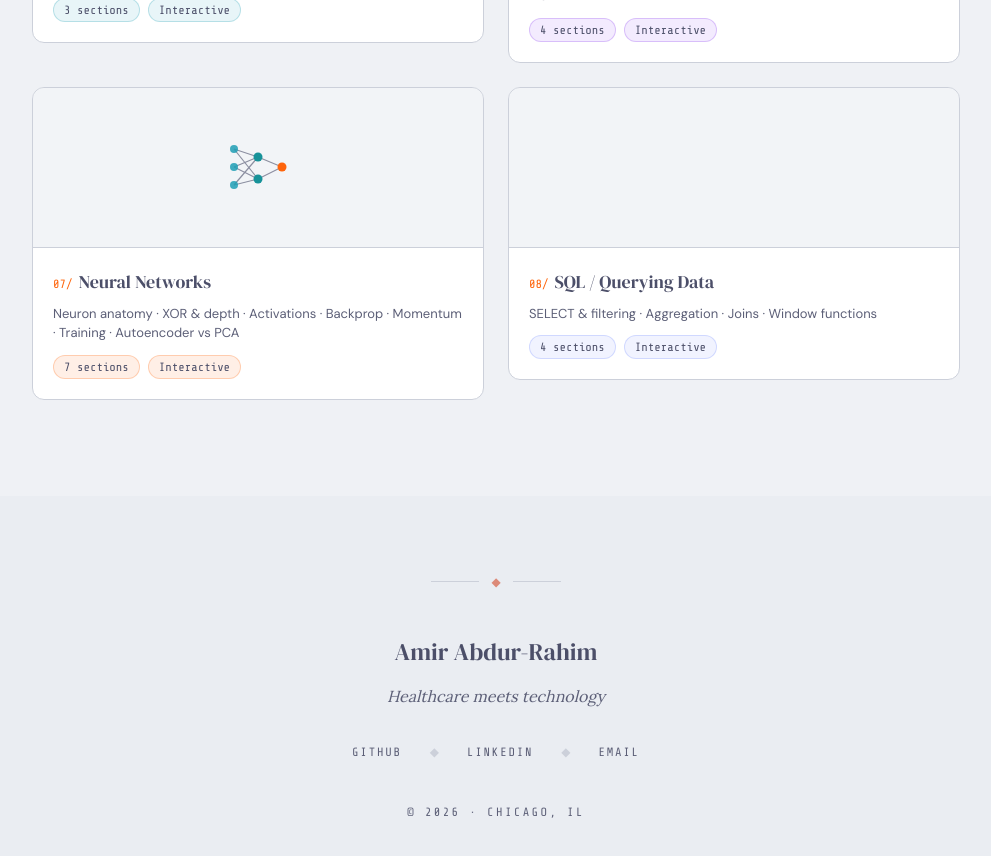
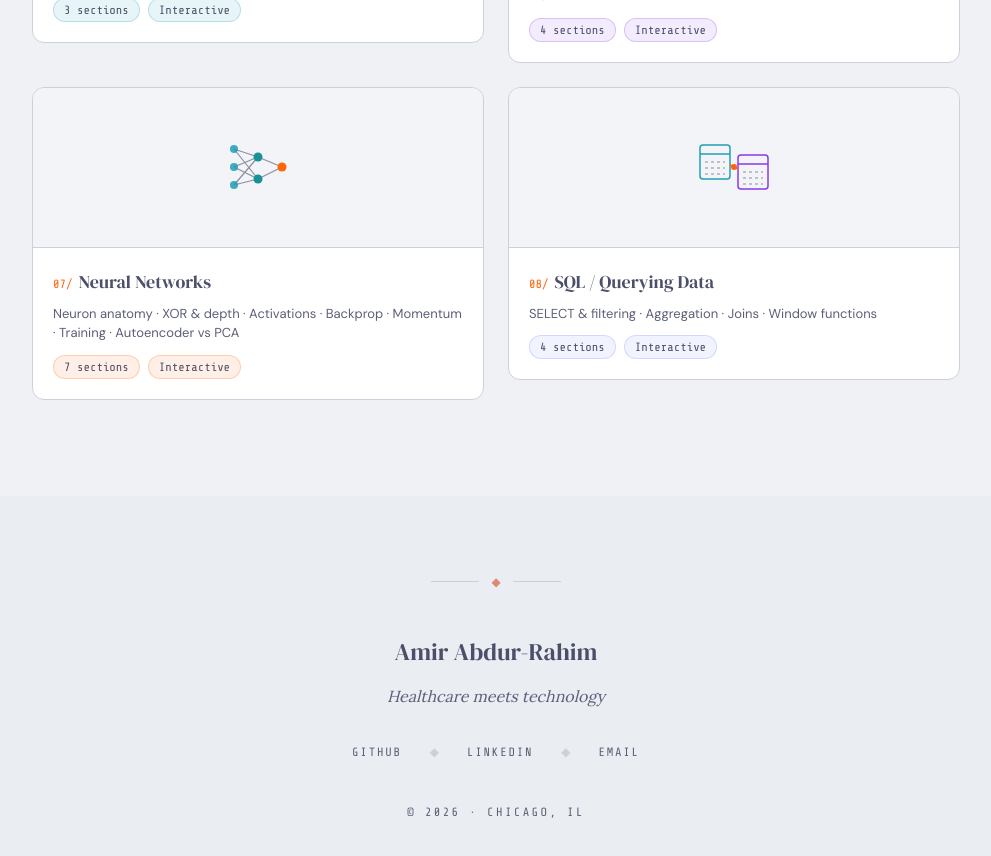
Before and after one commit to aabdur1/amir-site, a Next.js app: page /learn in a window 1280 px wide. Shown: the part 1380-2236 px from the top of the page, without its empty margins (144-1135 px from the left). Built offline with nearby package versions, Linux system fonts and the light colour scheme.

Commit message:
feat: SQL index card illustration and per-slug OG card
Adds the two-tables-joining motif (SQLIllustration) to the learn index
grid and wires it into the ILLUSTRATIONS map, plus the matching Mocha
variant in the per-slug OG image route's Illustration switch.

```diff
--- a/app/learn/[slug]/opengraph-image.tsx
+++ b/app/learn/[slug]/opengraph-image.tsx
@@ -122,6 +122,23 @@ function Illustration({ slug }: { slug: string }) {
           <circle cx="40" cy="22" r="4.5" fill={C.teal} />
           <circle cx="40" cy="44" r="4.5" fill={C.teal} />
           <circle cx="64" cy="32" r="4.5" fill={C.peach} />
+        </svg>
+      )
+    case 'sql':
+      return (
+        <svg {...common}>
+          <rect x="6" y="10" width="30" height="34" rx="3" fill="none" stroke={C.sapphire} strokeWidth="1.5" />
+          <line x1="6" y1="19" x2="36" y2="19" stroke={C.sapphire} strokeWidth="1.5" />
+          <line x1="11" y1="27" x2="31" y2="27" stroke={C.line} strokeWidth="1.2" strokeDasharray="3" />
+          <line x1="11" y1="33" x2="31" y2="33" stroke={C.line} strokeWidth="1.2" strokeDasharray="3" />
+          <line x1="11" y1="39" x2="31" y2="39" stroke={C.line} strokeWidth="1.2" strokeDasharray="3" />
+          <rect x="44" y="20" width="30" height="34" rx="3" fill="none" stroke={C.mauve} strokeWidth="1.5" />
+          <line x1="44" y1="29" x2="74" y2="29" stroke={C.mauve} strokeWidth="1.5" />
+          <line x1="49" y1="37" x2="69" y2="37" stroke={C.line} strokeWidth="1.2" strokeDasharray="3" />
+          <line x1="49" y1="43" x2="69" y2="43" stroke={C.line} strokeWidth="1.2" strokeDasharray="3" />
+          <line x1="49" y1="49" x2="69" y2="49" stroke={C.line} strokeWidth="1.2" strokeDasharray="3" />
+          <line x1="36" y1="30" x2="44" y2="34" stroke={C.peach} strokeWidth="1.5" />
+          <circle cx="40" cy="32" r="3" fill={C.peach} />
         </svg>
       )
     default:
--- a/app/learn/page.tsx
+++ b/app/learn/page.tsx
@@ -129,6 +129,28 @@ function NeuralNetworksIllustration() {
   )
 }
 
+function SQLIllustration() {
+  return (
+    <svg width="80" height="64" viewBox="0 0 80 64" aria-hidden="true" focusable="false">
+      {/* left table */}
+      <rect x="6" y="10" width="30" height="34" rx="3" fill="none" className="stroke-sapphire dark:stroke-sapphire-dark draw-stroke" pathLength={100} strokeWidth="1.5" />
+      <line x1="6" y1="19" x2="36" y2="19" className="stroke-sapphire dark:stroke-sapphire-dark draw-stroke" pathLength={100} strokeWidth="1.5" style={{ animationDelay: '80ms' }} />
+      <line x1="11" y1="27" x2="31" y2="27" className="stroke-ink-faint dark:stroke-night-border" strokeWidth="1.2" strokeDasharray="3" />
+      <line x1="11" y1="33" x2="31" y2="33" className="stroke-ink-faint dark:stroke-night-border" strokeWidth="1.2" strokeDasharray="3" />
+      <line x1="11" y1="39" x2="31" y2="39" className="stroke-ink-faint dark:stroke-night-border" strokeWidth="1.2" strokeDasharray="3" />
+      {/* right table */}
+      <rect x="44" y="20" width="30" height="34" rx="3" fill="none" className="stroke-mauve dark:stroke-mauve-dark draw-stroke" pathLength={100} strokeWidth="1.5" style={{ animationDelay: '120ms' }} />
+      <line x1="44" y1="29" x2="74" y2="29" className="stroke-mauve dark:stroke-mauve-dark draw-stroke" pathLength={100} strokeWidth="1.5" style={{ animationDelay: '200ms' }} />
+      <line x1="49" y1="37" x2="69" y2="37" className="stroke-ink-faint dark:stroke-night-border" strokeWidth="1.2" strokeDasharray="3" />
+      <line x1="49" y1="43" x2="69" y2="43" className="stroke-ink-faint dark:stroke-night-border" strokeWidth="1.2" strokeDasharray="3" />
+      <line x1="49" y1="49" x2="69" y2="49" className="stroke-ink-faint dark:stroke-night-border" strokeWidth="1.2" strokeDasharray="3" />
+      {/* join link */}
+      <line x1="36" y1="30" x2="44" y2="34" className="stroke-peach dark:stroke-peach-dark draw-stroke" pathLength={100} strokeWidth="1.5" style={{ animationDelay: '280ms' }} />
+      <circle cx="40" cy="32" r="3" className="fill-peach dark:fill-peach-dark" />
+    </svg>
+  )
+}
+
 const ILLUSTRATIONS: Record<string, () => React.JSX.Element> = {
   'gradient-descent': GradientDescentIllustration,
   'log-loss-cross-entropy': LogLossIllustration,
@@ -137,6 +159,7 @@ const ILLUSTRATIONS: Record<string, () => React.JSX.Element> = {
   'clustering': ClusteringIllustration,
   'shap': SHAPIllustration,
   'neural-networks': NeuralNetworksIllustration,
+  'sql': SQLIllustration,
 }
 
 export default function LearnPage() {
```
